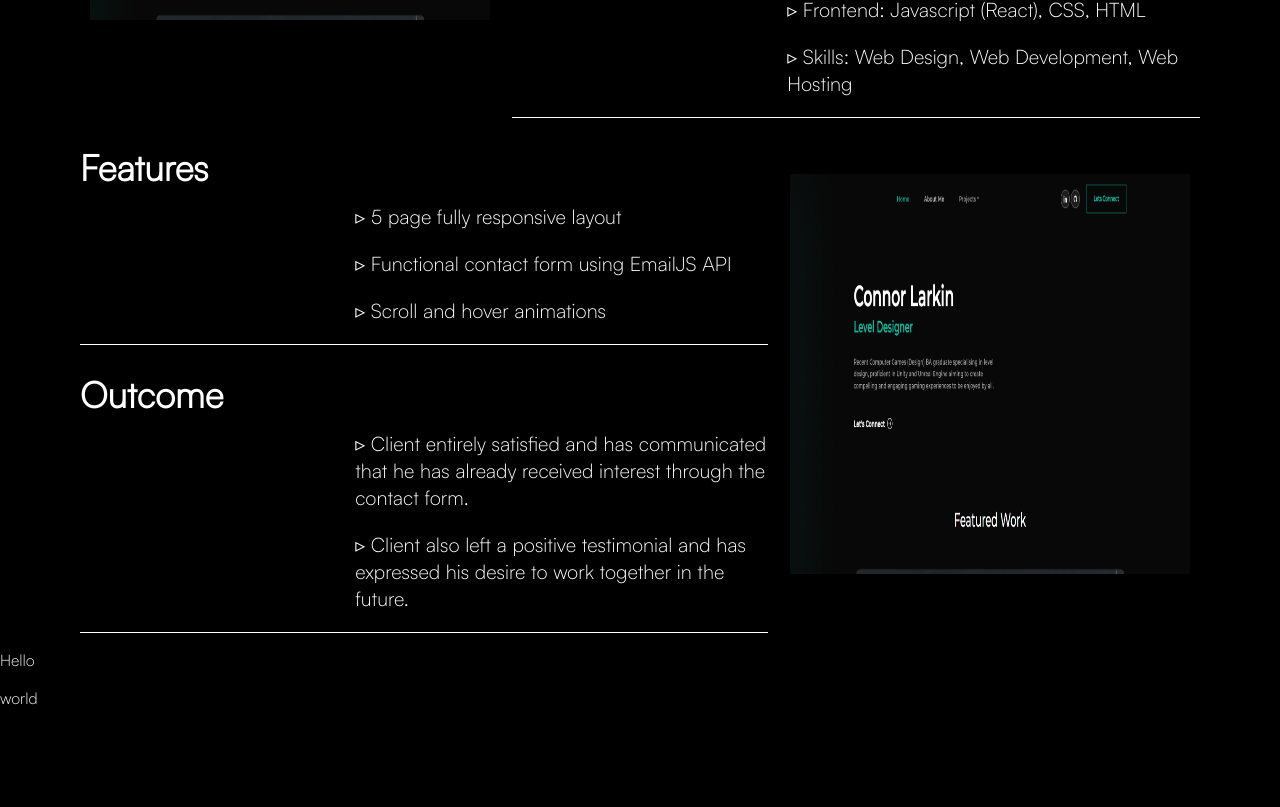
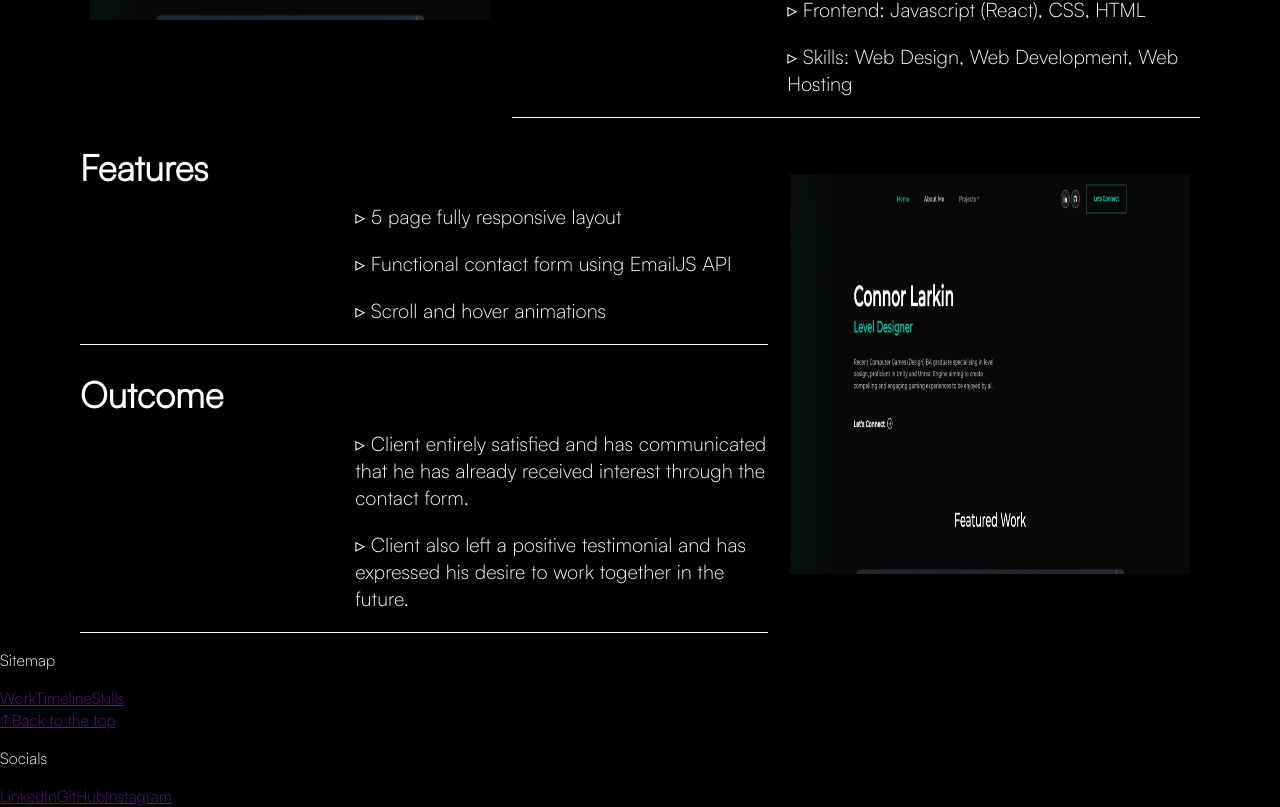
Before and after one commit to BenW2k/Portfolio, a Next.js app in the folder frontend/: page /work/resume in a window 1280 px wide. Shown: the part 1290-2097 px from the top of the page. Before the commit the page ends 2015 px from the top, so only its background shows below. Built offline with nearby package versions, Linux system fonts and the light colour scheme.

Commit message:
+updated links

```diff
--- a/frontend/app/components/footer/footer.tsx
+++ b/frontend/app/components/footer/footer.tsx
@@ -1,8 +1,42 @@
+import styles from "../../styles/footer.module.css";
+
 export default function Footer() {
   return (
-    <div>
-      <p>Hello</p>
-      <p>world</p>
+    <div className={styles.footer}>
+      <div className={styles.linkContainer}>
+        <div className={styles.navContainer}>
+          <p className={styles.title}>Sitemap</p>
+          <a className={styles.link} href="">
+            Work
+          </a>
+          <a className={styles.link} href="">
+            Timeline
+          </a>
+          <a className={styles.link} href="">
+            Skills
+          </a>
+        </div>
+        <div className={styles.navContainer}>
+          <div className={styles.toTop}>
+            <a href="" className={styles.upIcon}>
+              ↑
+            </a>
+            <a href="">Back to the top</a>
+          </div>
+        </div>
+        <div className={styles.navContainer}>
+          <p className={styles.title}>Socials</p>
+          <a className={styles.link} href="">
+            LinkedIn
+          </a>
+          <a className={styles.link} href="">
+            GitHub
+          </a>
+          <a className={styles.link} href="">
+            Instagram
+          </a>
+        </div>
+      </div>
     </div>
   );
 }
```
